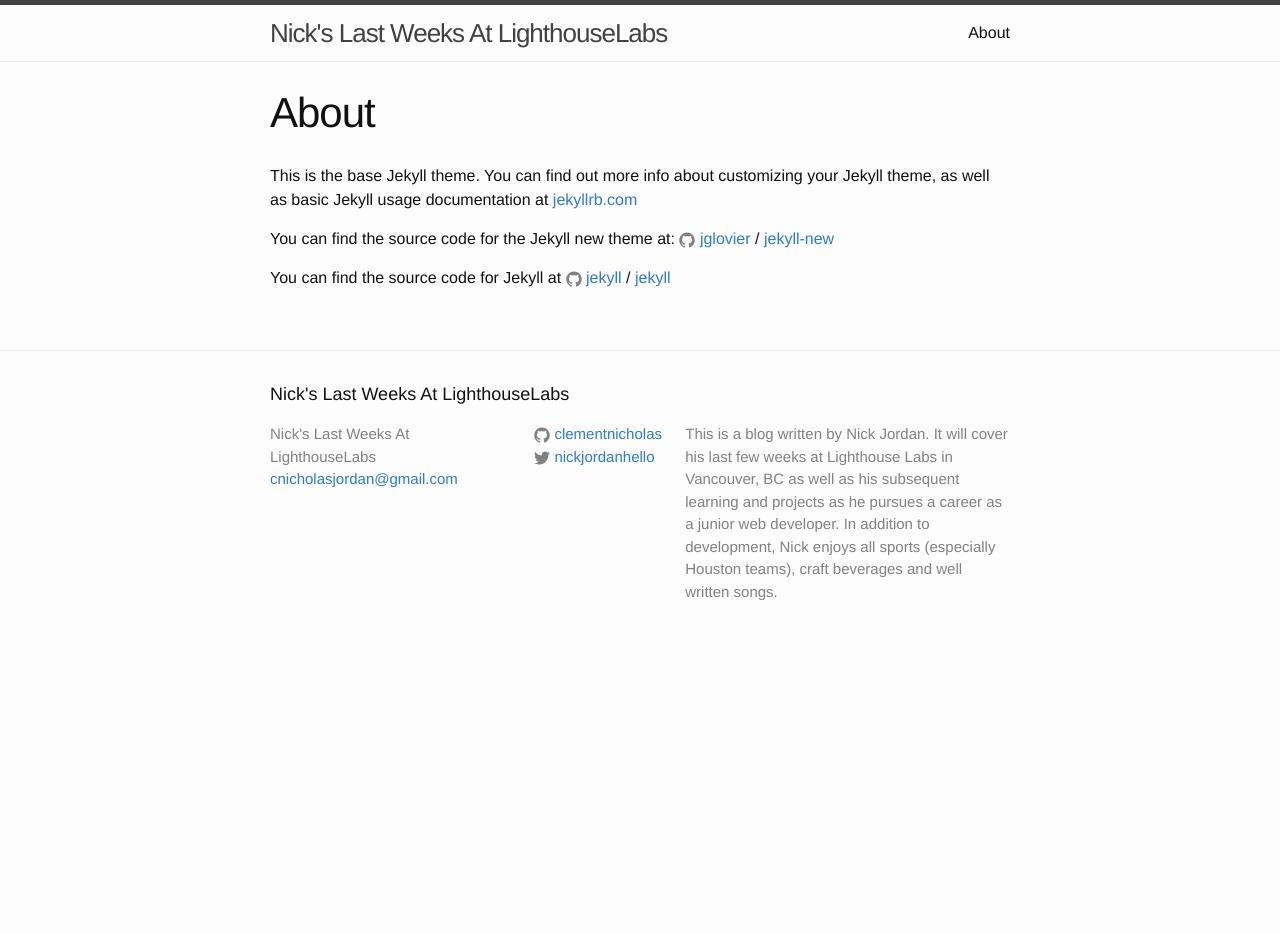
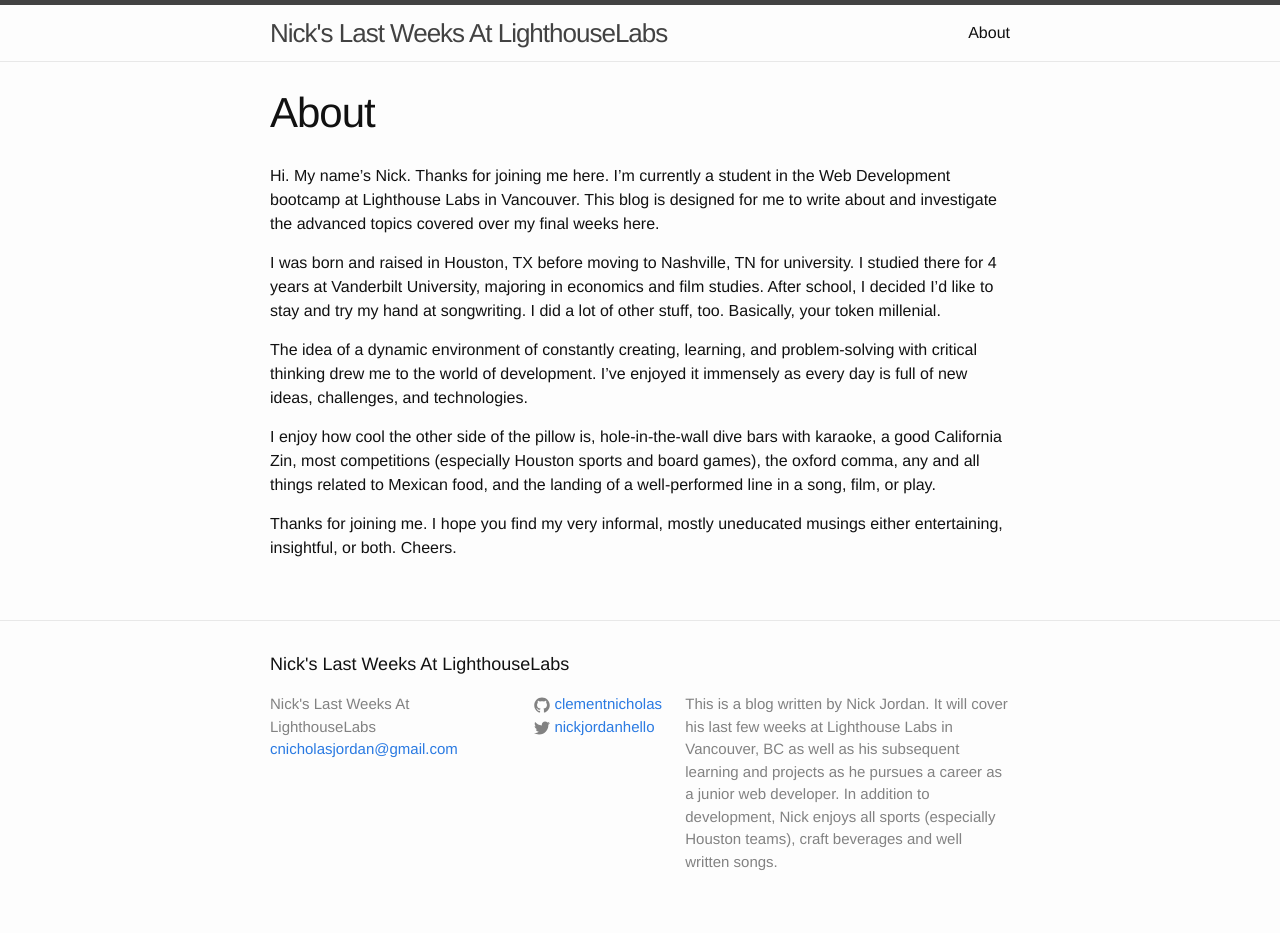
Before and after one commit to clementnicholas/clementnicholas.github.io, a Jekyll site: the page built from about.md, in a window 1280 px wide. Built offline with Jekyll 4.4.1, drawn with Linux system fonts in a browser that asks for light colours; before the commit the page ends 900 px from its top, so only the background shows below that.

Commit message:
about page written

```diff
--- a/about.md
+++ b/about.md
@@ -4,12 +4,12 @@
 permalink: /about/
 ---
 
-This is the base Jekyll theme. You can find out more info about customizing your Jekyll theme, as well as basic Jekyll usage documentation at [jekyllrb.com](http://jekyllrb.com/)
+Hi. My name's Nick. Thanks for joining me here. I'm currently a student in the Web Development bootcamp at Lighthouse Labs in Vancouver. This blog is designed for me to write about and investigate the advanced topics covered over my final weeks here.
 
-You can find the source code for the Jekyll new theme at:
-{% include icon-github.html username="jglovier" %} /
-[jekyll-new](https://github.com/jglovier/jekyll-new)
+I was born and raised in Houston, TX before moving to Nashville, TN for university. I studied there for 4 years at Vanderbilt University, majoring in economics and film studies. After school, I decided I'd like to stay and try my hand at songwriting. I did a lot of other stuff, too. Basically, your token millenial.
 
-You can find the source code for Jekyll at
-{% include icon-github.html username="jekyll" %} /
-[jekyll](https://github.com/jekyll/jekyll)
+The idea of a dynamic environment of constantly creating, learning, and problem-solving with critical thinking drew me to the world of development. I've enjoyed it immensely as every day is full of new ideas, challenges, and technologies.
+
+I enjoy how cool the other side of the pillow is, hole-in-the-wall dive bars with karaoke, a good California Zin, most competitions (especially Houston sports and board games), the oxford comma, any and all things related to Mexican food, and the landing of a well-performed line in a song, film, or play.
+
+Thanks for joining me. I hope you find my very informal, mostly uneducated musings either entertaining, insightful, or both. Cheers.
```
